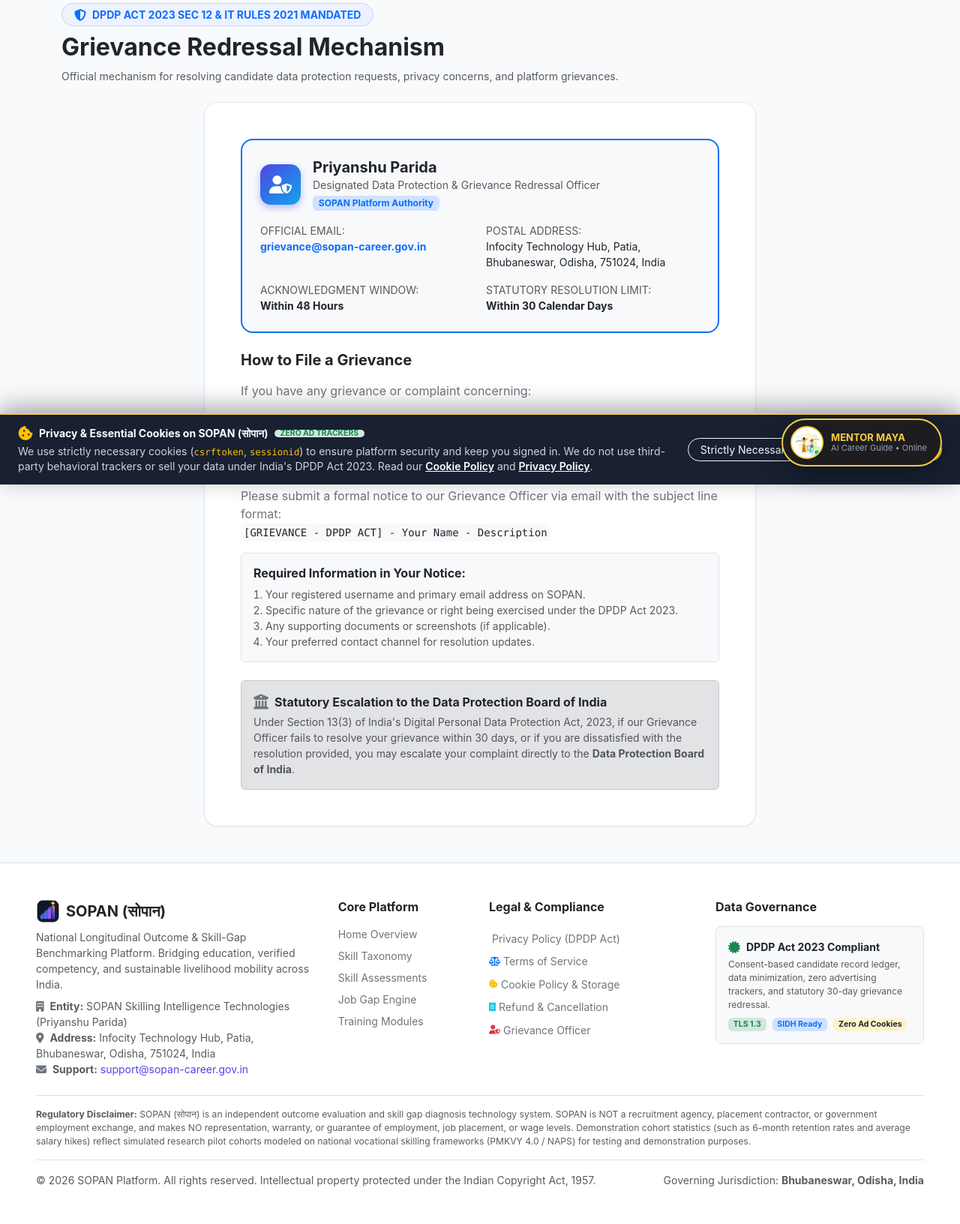
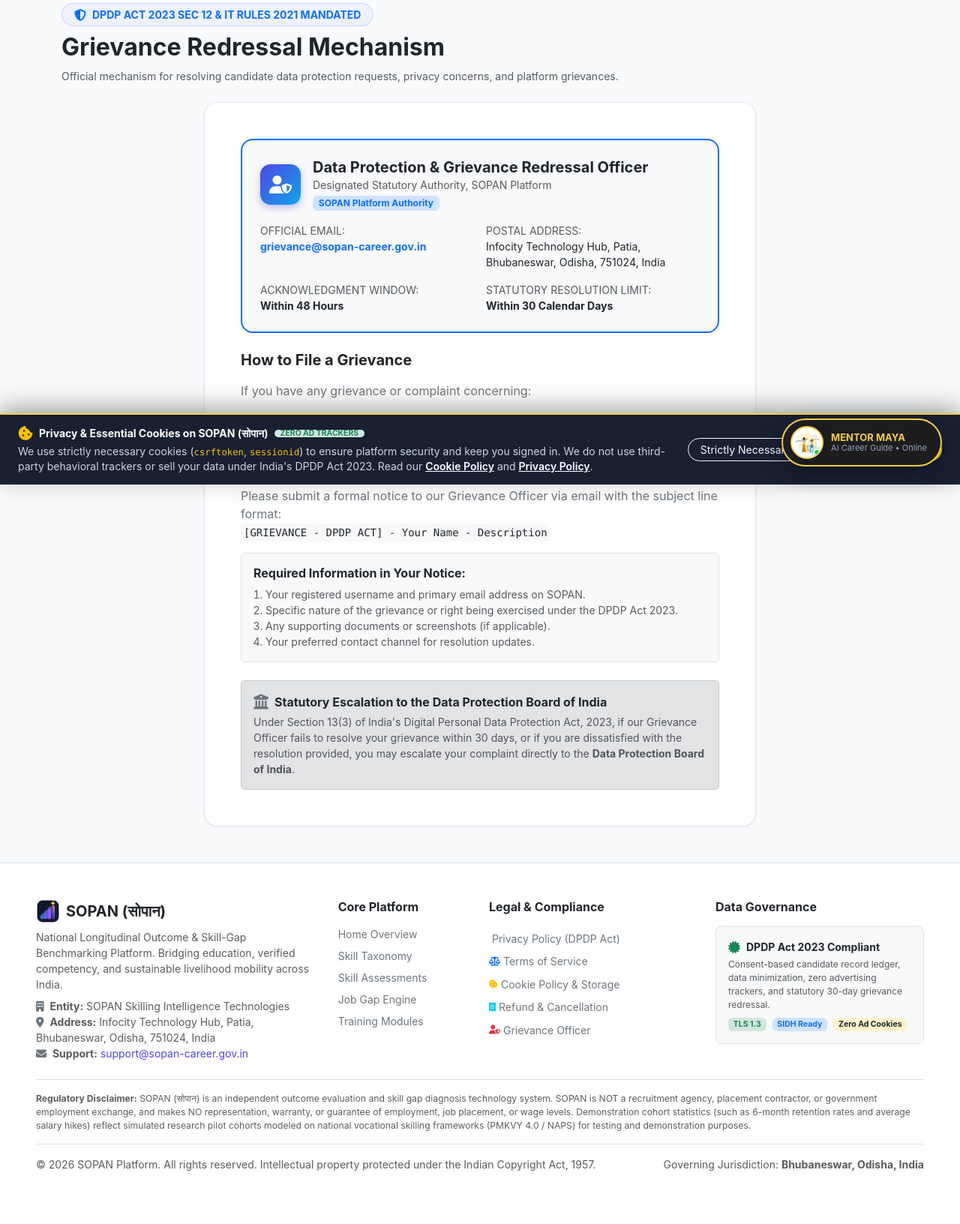
Before and after one commit to priyanshu-pgb/skilltrace-india, a Django app: page /grievance/ in a window 1280 px wide. Shown: the part 154-1786 px from the top of the page at 75% size. After the commit the page ends 1715 px from the top, so only its background shows below. Run offline with Django 5.2, Linux system fonts and the light colour scheme.

Commit message:
fix(branding): clean operating entity to SOPAN Skilling Intelligence Technologies and set generic Data Protection & Grievance Redressal Officer

```diff
--- a/core/context_processors.py
+++ b/core/context_processors.py
@@ -5,8 +5,8 @@
         'BRAND_TAGLINE': 'सोपान: Steps to Verified Skills, Sustained Livelihoods & Wage Growth',
         'BRAND_SUBTITLE': 'India\'s Longitudinal Skilling & Career Mobility Platform',
         'CURRENT_YEAR': 2026,
-        'OPERATING_ENTITY': 'SOPAN Skilling Intelligence Technologies (Priyanshu Parida)',
-        'GRIEVANCE_OFFICER_NAME': 'Priyanshu Parida',
+        'OPERATING_ENTITY': 'SOPAN Skilling Intelligence Technologies',
+        'GRIEVANCE_OFFICER_NAME': 'Data Protection & Grievance Redressal Officer',
         'GRIEVANCE_EMAIL': 'grievance@sopan-career.gov.in',
         'SUPPORT_EMAIL': 'support@sopan-career.gov.in',
         'OFFICE_ADDRESS': 'Infocity Technology Hub, Patia, Bhubaneswar, Odisha, 751024, India',
--- a/templates/components/footer.html
+++ b/templates/components/footer.html
@@ -12,7 +12,7 @@
           National Longitudinal Outcome & Skill-Gap Benchmarking Platform. Bridging education, verified competency, and sustainable livelihood mobility across India.
         </p>
         <div class="small text-muted">
-          <div><i class="fa-solid fa-building me-1 text-secondary"></i> <strong>Entity:</strong> {{ OPERATING_ENTITY|default:"SOPAN Skilling Intelligence Technologies (Priyanshu Parida)" }}</div>
+          <div><i class="fa-solid fa-building me-1 text-secondary"></i> <strong>Entity:</strong> {{ OPERATING_ENTITY|default:"SOPAN Skilling Intelligence Technologies" }}</div>
           <div><i class="fa-solid fa-location-dot me-1 text-secondary"></i> <strong>Address:</strong> {{ OFFICE_ADDRESS|default:"Infocity Technology Hub, Patia, Bhubaneswar, Odisha, 751024, India" }}</div>
           <div><i class="fa-solid fa-envelope me-1 text-secondary"></i> <strong>Support:</strong> <a href="mailto:{{ SUPPORT_EMAIL|default:'support@sopan-career.gov.in' }}">{{ SUPPORT_EMAIL|default:"support@sopan-career.gov.in" }}</a></div>
         </div>
--- a/templates/legal/grievance_redressal.html
+++ b/templates/legal/grievance_redressal.html
@@ -32,8 +32,8 @@
               <i class="fa-solid fa-user-shield"></i>
             </div>
             <div>
-              <h2 class="fs-5 fw-bold text-dark mb-0">{{ GRIEVANCE_OFFICER_NAME|default:"Priyanshu Parida" }}</h2>
-              <span class="small text-muted d-block">Designated Data Protection & Grievance Redressal Officer</span>
+              <h2 class="fs-5 fw-bold text-dark mb-0">{{ GRIEVANCE_OFFICER_NAME|default:"Data Protection & Grievance Redressal Officer" }}</h2>
+              <span class="small text-muted d-block">Designated Statutory Authority, SOPAN Platform</span>
               <span class="badge bg-primary-subtle text-primary fw-bold mt-1">SOPAN Platform Authority</span>
             </div>
           </div>
--- a/templates/legal/privacy_policy.html
+++ b/templates/legal/privacy_policy.html
@@ -233,7 +233,7 @@
                 <i class="fa-solid fa-user-shield"></i>
               </div>
               <div>
-                <h3 class="fs-6 fw-bold text-dark mb-1">{{ GRIEVANCE_OFFICER_NAME|default:"Priyanshu Parida" }}</h3>
+                <h3 class="fs-6 fw-bold text-dark mb-1">{{ GRIEVANCE_OFFICER_NAME|default:"Data Protection & Grievance Redressal Officer" }}</h3>
                 <span class="small text-muted d-block">Chief Privacy & Grievance Redressal Officer, SOPAN Platform</span>
                 <span class="small text-muted d-block">{{ OFFICE_ADDRESS|default:"Infocity Technology Hub, Patia, Bhubaneswar, Odisha, 751024, India" }}</span>
                 <span class="small fw-semibold text-primary d-block mt-1">
```
